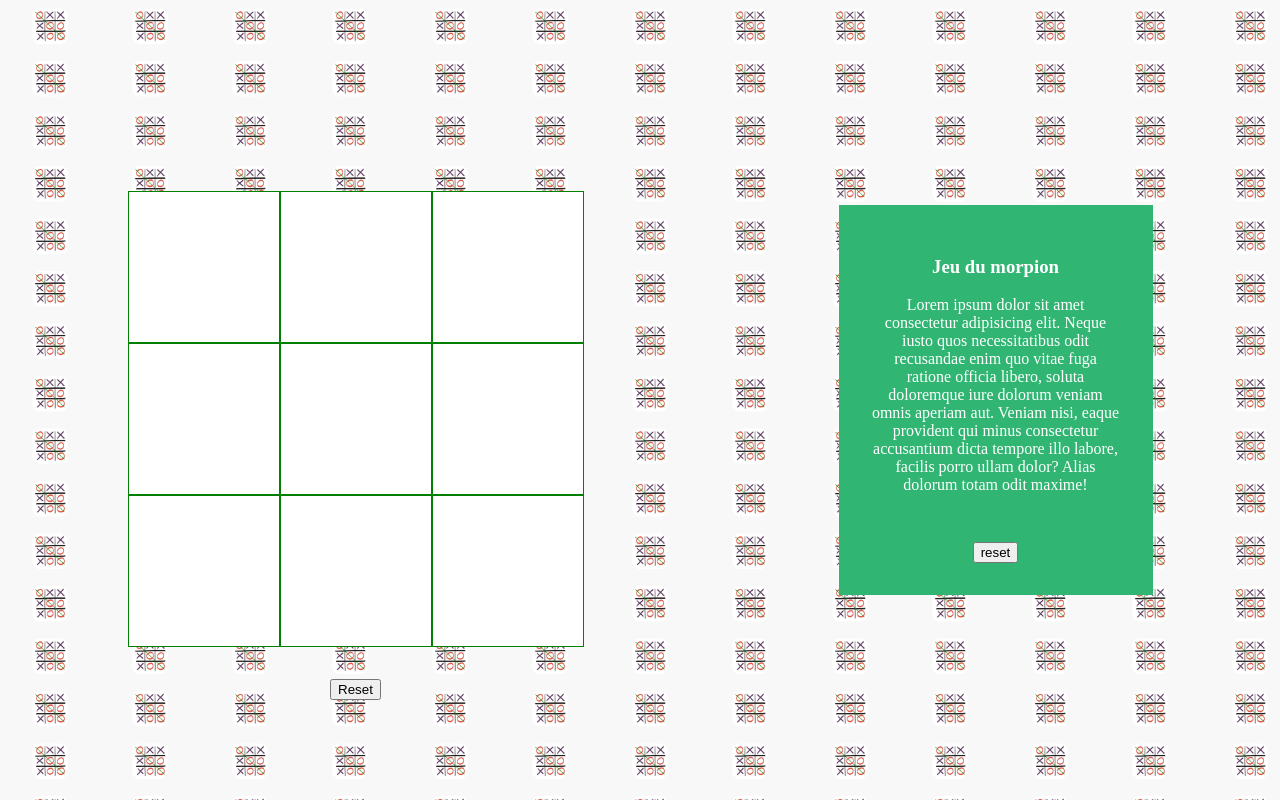
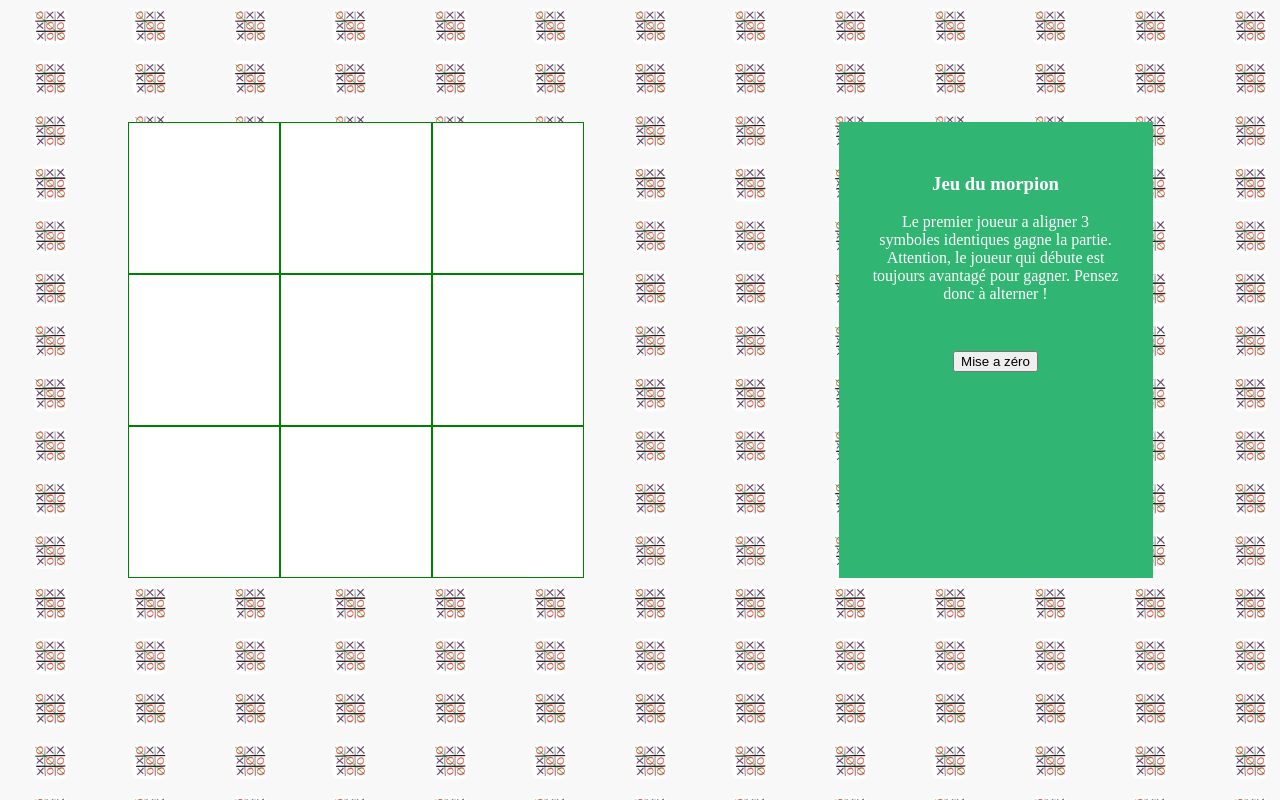
Before and after one commit to chaaams/morpion-react, a React (Create React App) app: page / in a window 1280 px wide. Built offline with nearby package versions, Linux system fonts and the light colour scheme.

Commit message:
features-styles

```diff
--- a/src/App.css
+++ b/src/App.css
@@ -5,6 +5,10 @@
   color: black;
   text-align: center;
   font-family: sansita
+}
+.title-container{
+  display: flex;
+  justify-content: space-around;
 }
 
 .grid{
@@ -25,8 +29,8 @@
 }
 .App{
   align-items: center;
-  justify-content:space-around;
-  display: flex;
+  /* justify-content:space-around; */
+  /* display: flex; */
   /* flex-direction:row; */
   height: 100vh;
 }
--- a/src/App.js
+++ b/src/App.js
@@ -6,12 +6,96 @@ import Cart from './components/Cart';
 // import SquareTest from "./components/SquareTest"
 
 
-function App() {
+class App extends React.Component {
+  constructor(props){
+    super(props)
+    this.state={
+        player:"O",
+        counter:0 ,
+        grid :["","","","","","","","",""],
+        isWin : false
+    }
+
+
+}
+switchClik=(e)=>{
+  if (this.state.isWin ===false){
+
+      console.log(e.target.id);
+      let grid = [...this.state.grid]
+      let id = e.target.id;
+      console.log(grid[id]);
+      if (grid[id]=== ""){
+          grid[id]= this.state.player
+          let count = this.state.counter
+          if(this.state.player === "X"){
+              this.setState({
+                  player:"O",
+                  grid:grid,
+
+              })
+          }else{
+              this.setState({
+                  player:"X",
+                  grid : grid ,
+
+              })
+          }
+          if(grid[0]===grid[1]&&grid[2]===grid[1] && grid[0] !== ""){
+              this.setState({isWin : true })
+               return alert('win');
+          }else if (grid[3]===grid[4]&&grid[5]===grid[3]&& grid[3] !==""){
+              this.setState({isWin : true })
+              return alert("double win")
+
+          }else if (grid[6]===grid[7]&&grid[8]===grid[6]&& grid[6]!==""){
+              this.setState({isWin : true })
+              return alert("triple win")
+
+          }else if (grid[0]===grid[3]&&grid[6]===grid[3]&&grid[3]!==""){
+              this.setState({isWin : true })
+              return alert("ligne 1 vertical")
+          }else if (grid[1]===grid[4]&& grid[7]===grid[4]&&grid[4]!==""){
+              this.setState({isWin : true })
+              return alert("ligne 2 vertical")
+          }else if (grid[2]===grid[5]&&grid[8]===grid[5]&&grid[5] !==""){
+              this.setState({isWin : true })
+              return alert ("ligne 3 vertical")
+          }else if (grid[0]===grid[4]&&grid[8]===grid[4]&&grid[4]!==""){
+              this.setState({isWin : true })
+              return alert("diagonal one")
+          }else if (grid[6]===grid[4]&&grid[2]===grid[4]&& grid[4]!==""){
+              this.setState({isWin : true })
+              return alert("diagonal two")
+          }
+
+ }
+
+  }
+  // console.log(this.state.counter)
+
+}
+reset=()=>{
+  let grid = [...this.state.grid]
+  for ( let i=0 ; i < grid.length ; i++ ){
+      console.log(grid[i])
+      grid[i] = ""
+
+  }
+      this.setState({
+          grid : grid,
+          isWin : false
+      })
+
+}
+
+
+
+
+render = () =>{
   return (
+
     <div className='App'>
-      <div className='title-container'>
-        {/* <span className='title'> Morpion </span>
-        <span className='second-title'> Tic Tac Toe </span> */}
         <div className="wrapper">
             <ul className="dynamique-texte">
                 <li>
@@ -22,13 +106,19 @@ function App() {
                 </li>
             </ul>
         </div>
-
-      <Player>Clik</Player>
+      <div className='title-container'>
+        {/* <span className='title'> Morpion </span>
+        <span className='second-title'> Tic Tac Toe </span> */}
+      <Player grid={this.state.grid} reset={this.reset} switchClik={this.switchClik}></Player>
+      <Cart reset={this.reset}/>
       </div>
-      <Cart/>
       {/* <Board></Board> */}
     </div>
+
   );
   }
 
+}
+
+
 export default App;
--- a/src/components/Cart.jsx
+++ b/src/components/Cart.jsx
@@ -1,20 +1,14 @@
 import React from "react";
 import Player from "./Player";
 
-function Cart(){
-    const monsterPrice = 8;
-    const lierrePrice = 10;
-    const bouquetPrice = 16;
+function Cart(props){
     return(
         <div className='cart'>
             <h3>Jeu du morpion</h3>
-            <p>Lorem ipsum dolor sit amet consectetur adipisicing elit. Neque iusto quos necessitatibus odit
-                 recusandae enim quo vitae fuga ratione officia libero,
-                  soluta doloremque iure dolorum veniam omnis aperiam aut.
-                   Veniam nisi, eaque provident qui minus consectetur accusantium dicta tempore
-                    illo labore, facilis porro ullam dolor? Alias dolorum totam odit maxime!
+            <p>
+                Le premier joueur a aligner 3 symboles identiques gagne la partie. Attention, le joueur qui débute est toujours avantagé pour gagner. Pensez donc à alterner !
             </p>
-            <button className="reset">reset</button>
+            <button className='reset' onClick={props.reset}>Mise a zéro</button>
 
         </div>
     )
--- a/src/components/Player.jsx
+++ b/src/components/Player.jsx
@@ -14,95 +14,27 @@ class Player extends React.Component{
 
     }
 
-    switchClik=(e)=>{
-        if (this.state.isWin ===false){
 
-            console.log(e.target.id);
-            let grid = [...this.state.grid]
-            let id = e.target.id;
-            console.log(grid[id]);
-            if (grid[id]=== ""){
-                grid[id]= this.state.player
-                let count = this.state.counter
-                if(this.state.player === "X"){
-                    this.setState({
-                        player:"O",
-                        grid:grid,
 
-                    })
-                }else{
-                    this.setState({
-                        player:"X",
-                        grid : grid ,
-
-                    })
-                }
-                if(grid[0]===grid[1]&&grid[2]===grid[1] && grid[0] !== ""){
-                    this.setState({isWin : true })
-                     return alert('win');
-                }else if (grid[3]===grid[4]&&grid[5]===grid[3]&& grid[3] !==""){
-                    this.setState({isWin : true })
-                    return alert("double win")
-
-                }else if (grid[6]===grid[7]&&grid[8]===grid[6]&& grid[6]!==""){
-                    this.setState({isWin : true })
-                    return alert("triple win")
-
-                }else if (grid[0]===grid[3]&&grid[6]===grid[3]&&grid[3]!==""){
-                    this.setState({isWin : true })
-                    return alert("ligne 1 vertical")
-                }else if (grid[1]===grid[4]&& grid[7]===grid[4]&&grid[4]!==""){
-                    this.setState({isWin : true })
-                    return alert("ligne 2 vertical")
-                }else if (grid[2]===grid[5]&&grid[8]===grid[5]&&grid[5] !==""){
-                    this.setState({isWin : true })
-                    return alert ("ligne 3 vertical")
-                }else if (grid[0]===grid[4]&&grid[8]===grid[4]&&grid[4]!==""){
-                    this.setState({isWin : true })
-                    return alert("diagonal one")
-                }else if (grid[6]===grid[4]&&grid[2]===grid[4]&& grid[4]!==""){
-                    this.setState({isWin : true })
-                    return alert("diagonal two")
-                }
-
-       }
-
-        }
-        // console.log(this.state.counter)
-
-    }
-    reset=()=>{
-        let grid = [...this.state.grid]
-        for ( let i=0 ; i < grid.length ; i++ ){
-            console.log(grid[i])
-            grid[i] = ""
-
-        }
-            this.setState({
-                grid : grid,
-                isWin : false
-            })
-
-    }
 
 
 
     render(){
         return(
         <div>
-            <div className="grid" onClick={this.switchClik}>
-                    <div className="case" id="0">{this.state.grid[0]}</div>
-                    <div className="case" id="1">{this.state.grid[1]}</div>
-                    <div className="case" id="2">{this.state.grid[2]}</div>
-                    <div className="case" id="3">{this.state.grid[3]}</div>
-                    <div className="case" id="4">{this.state.grid[4]}</div>
-                    <div className="case" id="5">{this.state.grid[5]}</div>
-                    <div className="case" id="6">{this.state.grid[6]}</div>
-                    <div className="case" id="7">{this.state.grid[7]}</div>
-                    <div className="case" id="8">{this.state.grid[8]}</div>
+            <div className="grid" onClick={this.props.switchClik}>
+                    <div className="case" id="0">{this.props.grid[0]}</div>
+                    <div className="case" id="1">{this.props.grid[1]}</div>
+                    <div className="case" id="2">{this.props.grid[2]}</div>
+                    <div className="case" id="3">{this.props.grid[3]}</div>
+                    <div className="case" id="4">{this.props.grid[4]}</div>
+                    <div className="case" id="5">{this.props.grid[5]}</div>
+                    <div className="case" id="6">{this.props.grid[6]}</div>
+                    <div className="case" id="7">{this.props.grid[7]}</div>
+                    <div className="case" id="8">{this.props.grid[8]}</div>
                </div>
 
-            <button className='reset' onClick={this.reset}>Reset</button>
+
 
         </div>
         )
```
Lines whose indentation alone changed are shown as unchanged.
